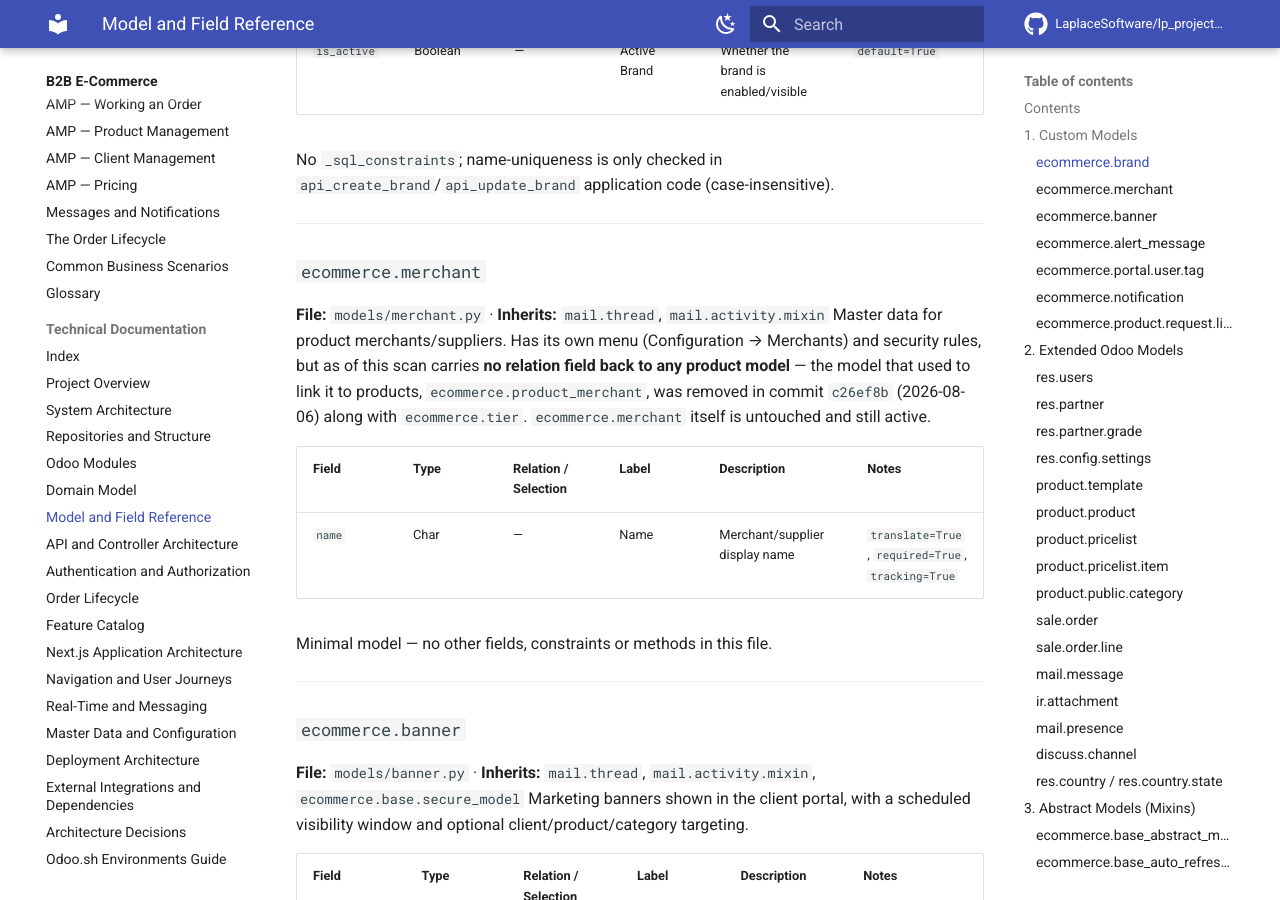
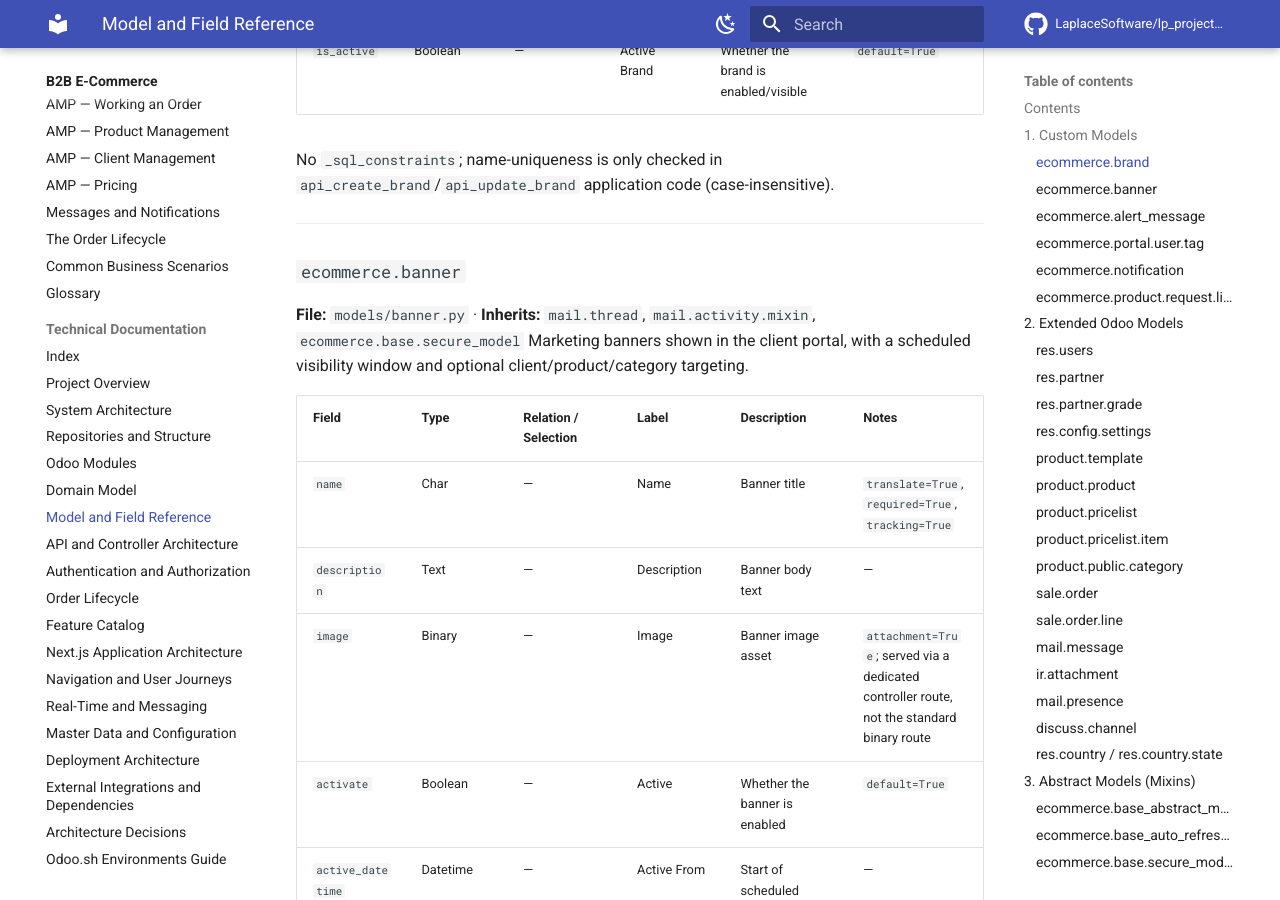
Before and after one commit to LaplaceSoftware/lp_projects_docs, an MkDocs documentation site: the page built from docs/b2b_ecommerce_docs/_technical_docs/005.1-Model-Field-Reference.md, in a window 1280 px wide and 900 px high, scrolled down 1315 px. Built offline with MkDocs 1.6.1 and Material for MkDocs 9.7.7, drawn with Linux system fonts in a browser that asks for light colours; comment, search, counter and statistics services are not loaded.

Commit message:
Drop ecommerce.merchant from reference docs (slated for removal)

```diff
--- a/docs/b2b_ecommerce_docs/_technical_docs/005.1-Model-Field-Reference.md
+++ b/docs/b2b_ecommerce_docs/_technical_docs/005.1-Model-Field-Reference.md
@@ -39,23 +39,6 @@ Product brand master data used for catalog filtering and admin CRUD.
 | `is_active` | Boolean | — | Active Brand | Whether the brand is enabled/visible | `default=True` |
 
 No `_sql_constraints`; name-uniqueness is only checked in `api_create_brand`/`api_update_brand` application code (case-insensitive).
-
----
-
-### `ecommerce.merchant`
-
-**File:** `models/merchant.py` · **Inherits:** `mail.thread`, `mail.activity.mixin`
-Master data for product merchants/suppliers. Has its own menu (Configuration → Merchants) and
-security rules, but as of this scan carries **no relation field back to any product model** — the
-model that used to link it to products, `ecommerce.product_merchant`, was removed in commit
-`c26ef8b` (2026-08-06) along with `ecommerce.tier`. `ecommerce.merchant` itself is untouched and
-still active.
-
-| Field | Type | Relation / Selection | Label | Description | Notes |
-|---|---|---|---|---|---|
-| `name` | Char | — | Name | Merchant/supplier display name | `translate=True`, `required=True`, `tracking=True` |
-
-Minimal model — no other fields, constraints or methods in this file.
 
 ---
 
```
Also changed, not shown: docs/b2b_ecommerce_docs/_technical_docs/004-Odoo-Modules.md (+1 -1 lines), docs/b2b_ecommerce_docs/_technical_docs/005-Domain-Model.md (+3 -3 lines).
